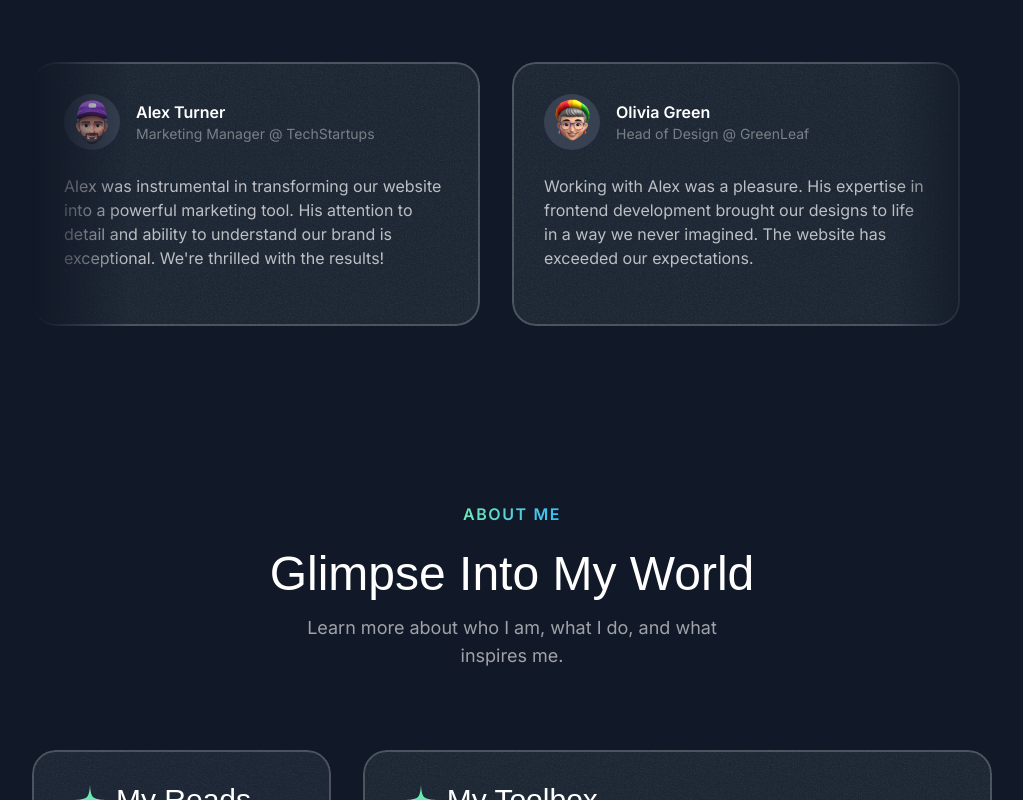
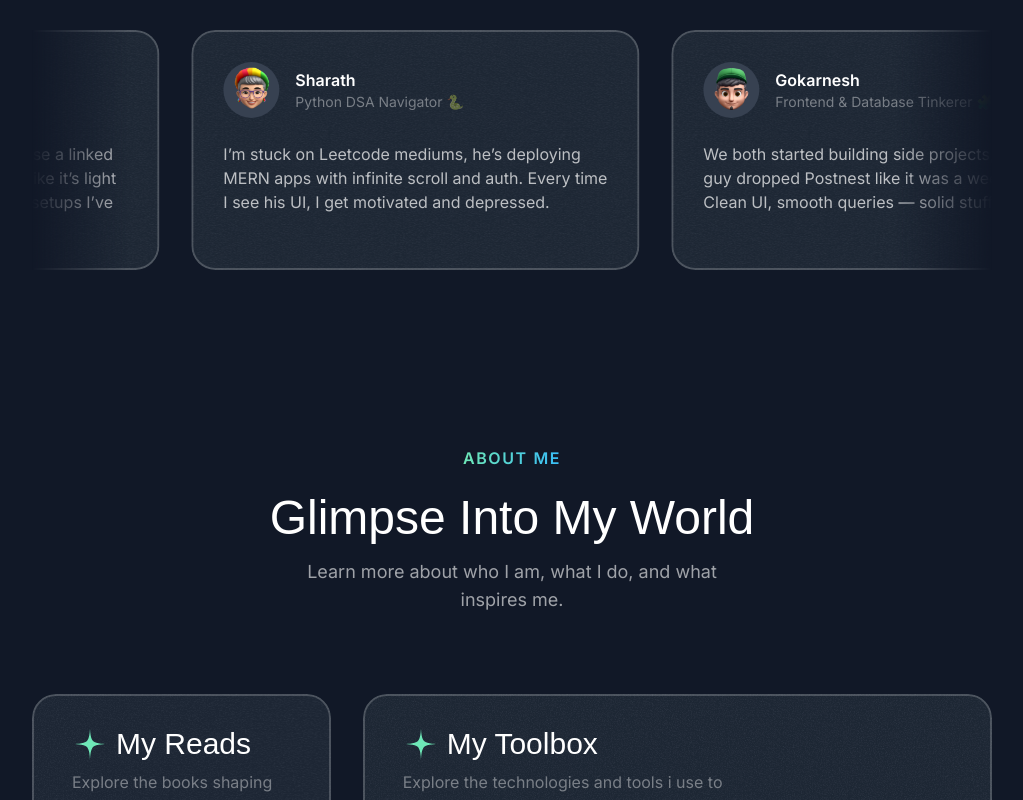
Before and after one commit to TheRealFarhanDev/portfolio, a Next.js app: page / in a window 1280 px wide. Shown: the part 3500-4300 px from the top of the page, without its empty margins (128-1151 px from the left). Built offline with nearby package versions, Linux system fonts and the light colour scheme; a web font is replaced by a local one.

Commit message:
Testimonial  Animation

```diff
--- a/src/sections/About.tsx
+++ b/src/sections/About.tsx
@@ -88,7 +88,7 @@ const Locationurl =
 
 export const AboutSection = () => {
   return (
-    <section className="py-20 lg:py-26" id="about">
+    <section className="py-16 lg:py-26" id="about">
       <div className="container">
         <HeaderSection
           eyebrow="About Me"
--- a/src/sections/Projects.tsx
+++ b/src/sections/Projects.tsx
@@ -50,7 +50,7 @@ const portfolioProjects = [
 
 export const ProjectsSection = () => {
   return (
-    <section className="pb-16 lg:py-24" id="projects">
+    <section className="py-16 lg:py-20" id="projects">
       <div className="container">
         <HeaderSection
           eyebrow="REAL-WORLD PROJECTS"
--- a/src/sections/Testimonials.tsx
+++ b/src/sections/Testimonials.tsx
@@ -7,72 +7,46 @@ import HeaderSection from "@/components/HeaderSection";
 import Image from "next/image";
 import GrainImage from "@/assets/images/grain.jpg";
 import Card from "@/components/Card";
+import { Fragment } from "react";
 
 const testimonials = [
   {
-    name: "Alex Turner",
-    position: "Marketing Manager @ TechStartups",
-    text: "Alex was instrumental in transforming our website into a powerful marketing tool. His attention to detail and ability to understand our brand is exceptional. We're thrilled with the results!",
+    name: "Preetham",
+    position: "Java DSA Enthusiast ⚙️",
+    text: "While I’m still figuring out how to reverse a linked list, Farhan is building full-stack apps like it’s light work. Man’s got the cleanest Tailwind setups I’ve seen.",
     avatar: memojiAvatar1,
   },
   {
-    name: "Olivia Green",
-    position: "Head of Design @ GreenLeaf",
-    text: "Working with Alex was a pleasure. His expertise in frontend development brought our designs to life in a way we never imagined. The website has exceeded our expectations.",
+    name: "Sharath",
+    position: "Python DSA Navigator 🐍",
+    text: "I’m stuck on Leetcode mediums, he’s deploying MERN apps with infinite scroll and auth. Every time I see his UI, I get motivated and depressed.",
     avatar: memojiAvatar2,
   },
   {
-    name: "Daniel White",
-    position: "CEO @ InnovateCo",
-    text: "Alex's ability to create seamless user experiences is unmatched. Our website has seen a significant increase in conversions since launching the new design. We couldn't be happier.",
+    name: "Gokarnesh",
+    position: "Frontend & Database Tinkerer 🧩",
+    text: "We both started building side projects, but this guy dropped Postnest like it was a weekend hack. Clean UI, smooth queries — solid stuff all around.",
     avatar: memojiAvatar3,
   },
   {
-    name: "Emily Carter",
-    position: "Product Manager @ GlobalTech",
-    text: "Alex is a true frontend wizard. He took our complex product and transformed it into an intuitive and engaging user interface. We're already seeing positive feedback from our customers.",
+    name: "Lakshmish",
+    position: "Data Analysis Explorer 📊",
+    text: "I’m more into pandas and plots these days, but every time I peek at his GitHub — I feel like switching to web dev. Everything’s just so clean and well-built.",
     avatar: memojiAvatar4,
   },
   {
-    name: "Michael Brown",
-    position: "Director of IT @ MegaCorp",
-    text: "Alex's work on our website has been nothing short of exceptional. He's a talented developer who is also a great communicator. We highly recommend him.",
+    name: "Chandan",
+    position: "Django Backend Builder 🛠️",
+    text: "I send REST APIs. He builds dashboards that look like Dribbble shots. Frontend magic + full-stack knowledge — dangerous combo.",
     avatar: memojiAvatar5,
   },
+  {
+    name: "Dhanush",
+    position: "Cybersecurity Enthusiast 🛡️",
+    text: "While I’m usually buried in firewalls and threat reports, seeing his work on Projects, it reminds me how secure and sleek a well-built app can be. It's full-stack done right — both in form and function.",
+    avatar: memojiAvatar3,
+  },
 ];
-
-// [
-//   {
-//     name: "Sarthak Jain",
-//     position: "Java DSA Enthusiast ⚙️",
-//     text: "While I’m still figuring out how to reverse a linked list, Farhan is building full-stack apps like it’s light work. Man’s got the cleanest Tailwind setups I’ve seen.",
-//     avatar: memojiAvatar1,
-//   },
-//   {
-//     name: "Mehul Patel",
-//     position: "Python DSA Navigator 🐍",
-//     text: "I’m stuck on Leetcode mediums, he’s deploying MERN apps with infinite scroll and auth. Every time I see his UI, I get motivated *and* depressed.",
-//     avatar: memojiAvatar2,
-//   },
-//   {
-//     name: "Tanya Rao",
-//     position: "Frontend & Database Tinkerer 🧩",
-//     text: "We both started building side projects, but this guy dropped Postnest like it was a weekend hack. Clean UI, smooth queries — solid stuff all around.",
-//     avatar: memojiAvatar3,
-//   },
-//   {
-//     name: "Yash Kulkarni",
-//     position: "Flask/Django Backend Builder 🛠️",
-//     text: "I send REST APIs. He builds dashboards that look like Dribbble shots. Frontend magic + full-stack knowledge — dangerous combo.",
-//     avatar: memojiAvatar4,
-//   },
-//   {
-//     name: "Niharika B.",
-//     position: "Data Analysis Explorer 📊",
-//     text: "I’m more into pandas and plots these days, but every time I peek at his GitHub — Postnest, Streamify, etc. — I feel like switching to web dev. Everything’s just so clean and well-built.",
-//     avatar: memojiAvatar5,
-//   },
-// ];
 
 export const TestimonialsSection = () => {
   return (
@@ -84,13 +58,21 @@ export const TestimonialsSection = () => {
           description="Not just code — here&rsquo;s what folks I&rsquo;ve worked with say about the experience."
         />
 
-        <div className="mt-16 lg:mt-24 flex overflow-x-clip [mask-image:linear-gradient(to_right,transparent,black_10%,black_90%,transparent)]">
-          <div className="flex gap-8 flex-none">
+        <div className="mt-12 lg:mt-20 flex overflow-x-clip [mask-image:linear-gradient(to_right,transparent,black_10%,black_90%,transparent)] py-4">
+          <div className="flex gap-8 pr-8 flex-none animate-move-left transition duration-300 hover:[animation-play-state:paused]">
+            {[...new Array(2)].fill(0).map((_, idx) => (
+              <Fragment key={idx}>
                 {testimonials.map((testimonial) => (
-              <Card key={testimonial.name} className="max-w-xs md:max-w-md p-6 md:p-8">
+                  <Card
+                    key={testimonial.name}
+                    className="max-w-xs md:max-w-md p-6 md:p-8  hover:-rotate-3"
+                  >
                     <div className="flex gap-4 items-center">
                       <div className="bg-gray-700 rounded-full size-14 inline-flex max-h-full justify-center items-center flex-shrink-0">
-                    <Image src={testimonial.avatar} alt={testimonial.name} />
+                        <Image
+                          src={testimonial.avatar}
+                          alt={testimonial.name}
+                        />
                       </div>
                       <div>
                         <div className="font-semibold">{testimonial.name}</div>
@@ -99,8 +81,12 @@ export const TestimonialsSection = () => {
                         </div>
                       </div>
                     </div>
-                <p className="mt-4 md:mt-6 text-sm md:text-base text-white/70">{testimonial.text}</p>
+                    <p className="mt-4 md:mt-6 text-sm md:text-base text-white/70">
+                      {testimonial.text}
+                    </p>
                   </Card>
+                ))}
+              </Fragment>
             ))}
           </div>
         </div>
```
Lines whose indentation alone changed are shown as unchanged.
